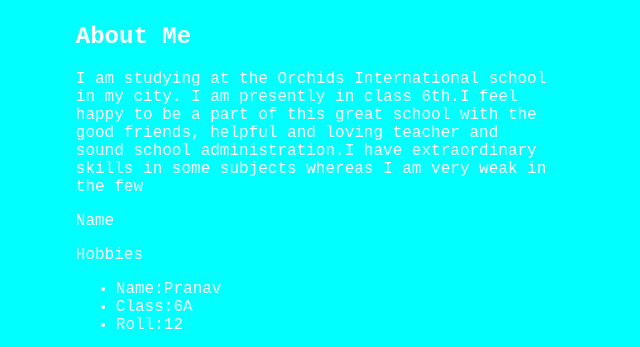
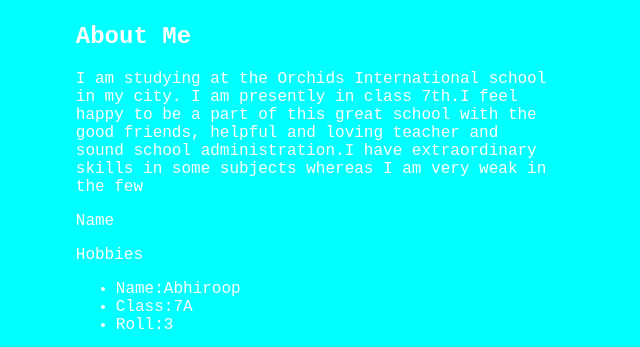
Before and after one commit to Abhiroop0794/All-About-me, a plain HTML site: page About 1.html in a window 1280 px wide. Shown: the part 319-666 px from the top of the page, 601-1241 px from the left. Drawn offline with Linux system fonts and the light colour scheme.

Commit message:
Update About 1.html

```diff
--- a/About 1.html
+++ b/About 1.html
@@ -28,7 +28,7 @@
         <div class="aboutcol2">
             <h1 class="about-title">About Me</h1>
             <p>I am studying at the Orchids International school in my city.
-                I am presently in class 6th.I feel happy to be a part of this great
+                I am presently in class 7th.I feel happy to be a part of this great
                 school with the good friends, helpful and loving teacher and sound school administration.I have extraordinary skills in
                 some subjects whereas I am very weak in the few</p>
 
@@ -39,9 +39,9 @@
         </div>
         <div class="tab-contents active-tab" id="name">
             <ul>
-                <li><span>Name:</span>Pranav</li>
-               <li><span>Class:</span>6A</li>
-                <li><span>Roll:</span>12</li>
+                <li><span>Name:</span>Abhiroop</li>
+               <li><span>Class:</span>7A</li>
+                <li><span>Roll:</span>3</li>
             </ul>
         </div>
         <div class="tab-contents" id="hobbies">
```
